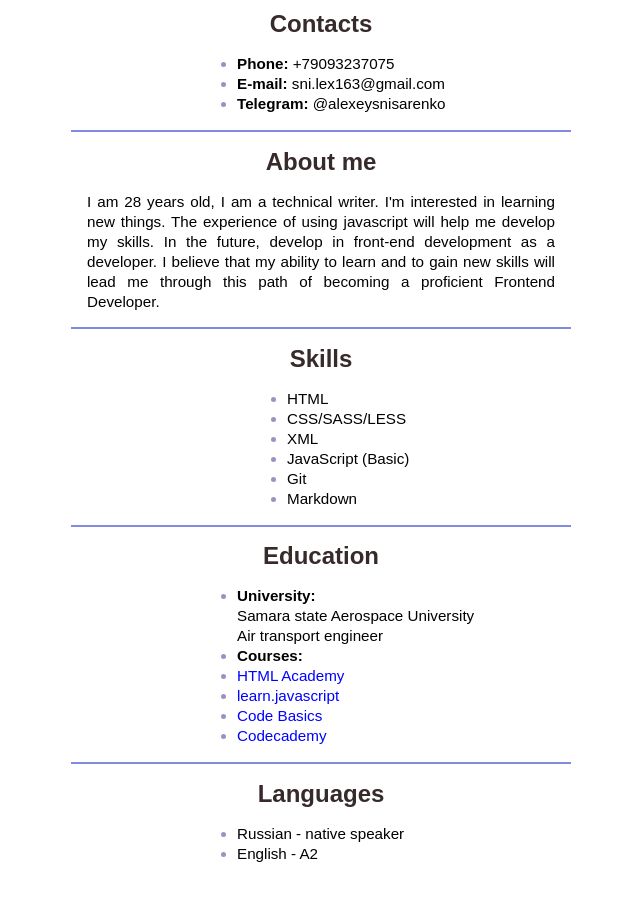
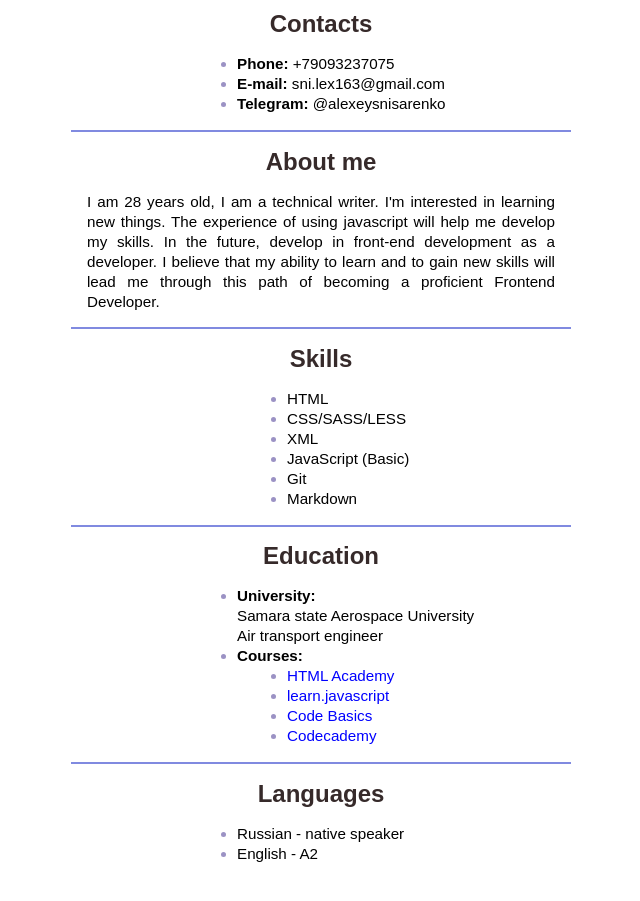
Before and after one commit to SaMPo163/rsschool-cv, a plain HTML site: page index.html in a window 1280 px wide. Shown: the part 71-972 px from the top of the page, without its empty margins (319-959 px from the left). Drawn offline with Linux system fonts and the light colour scheme.

Commit message:
fix: implement correct link

```diff
--- a/style.css
+++ b/style.css
@@ -44,8 +44,9 @@ ul {
     padding: 0;
 }
 
-#link {
-    margin-left: 50px;
+span {
+    position: relative;
+    left: 50px;
 }
 
 #warp {
```
